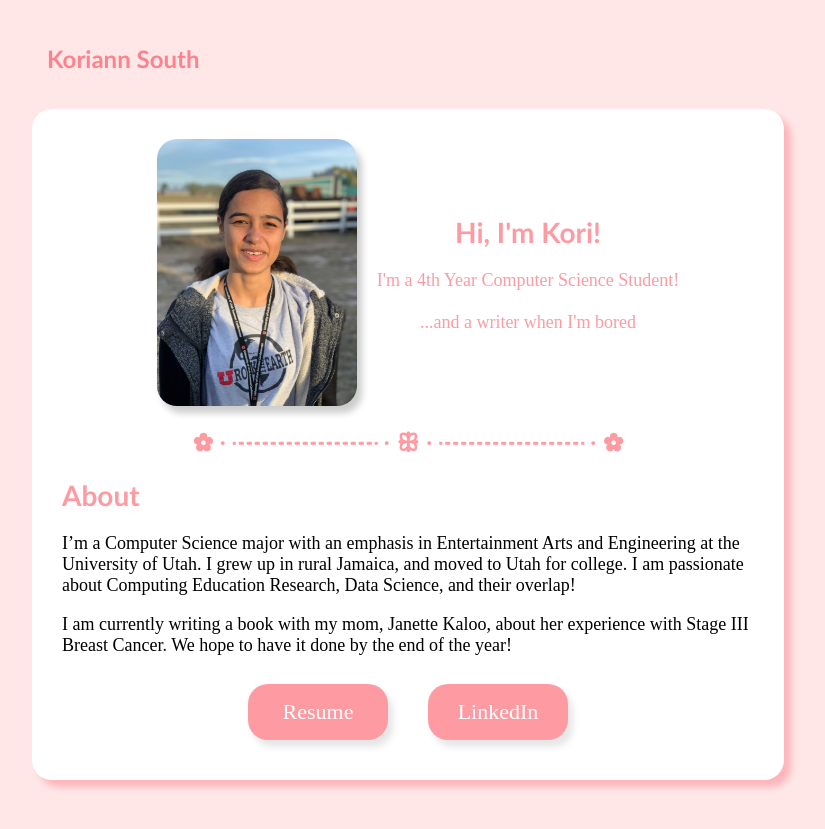
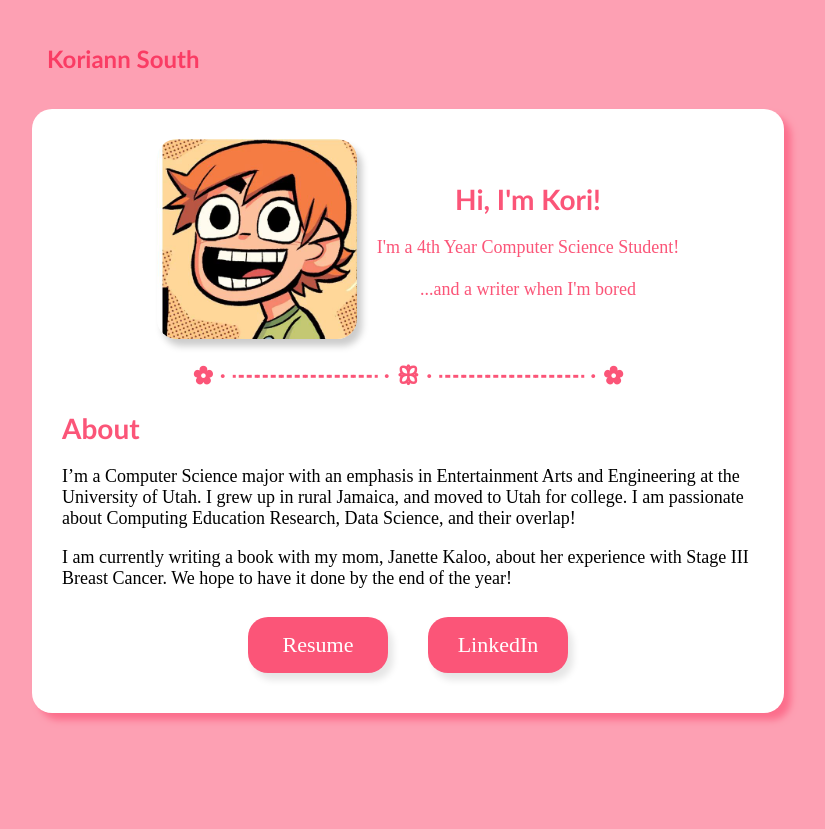
Before and after one commit to KVSRoyal/KVSRoyal.github.io, a Jekyll site: the page built from index.md, in a window 1280 px wide. Shown: the top 829 px of the page, without its empty margins (232-1057 px from the left). Built offline with Jekyll 4.4.1, drawn with Linux system fonts in a browser that asks for light colours.

Commit message:
Change color and picture
Change color and profile image

```diff
--- a/_sass/variables.scss
+++ b/_sass/variables.scss
@@ -6,7 +6,7 @@ $cream: #ebdbba !default;
 $salmon: #fe9ba2 !default;
 $hot-pink: #fb5578 !default;
 
-$main-color: $salmon;
+$main-color: $hot-pink;
 $background: lighten($main-color, 15%);
 $nav-color: darken($main-color, 5%);
 $nav-highlight-color: darken($main-color, 50%);
```
Also changed, not shown: assets/imgs/IMG_0748.JPG.
